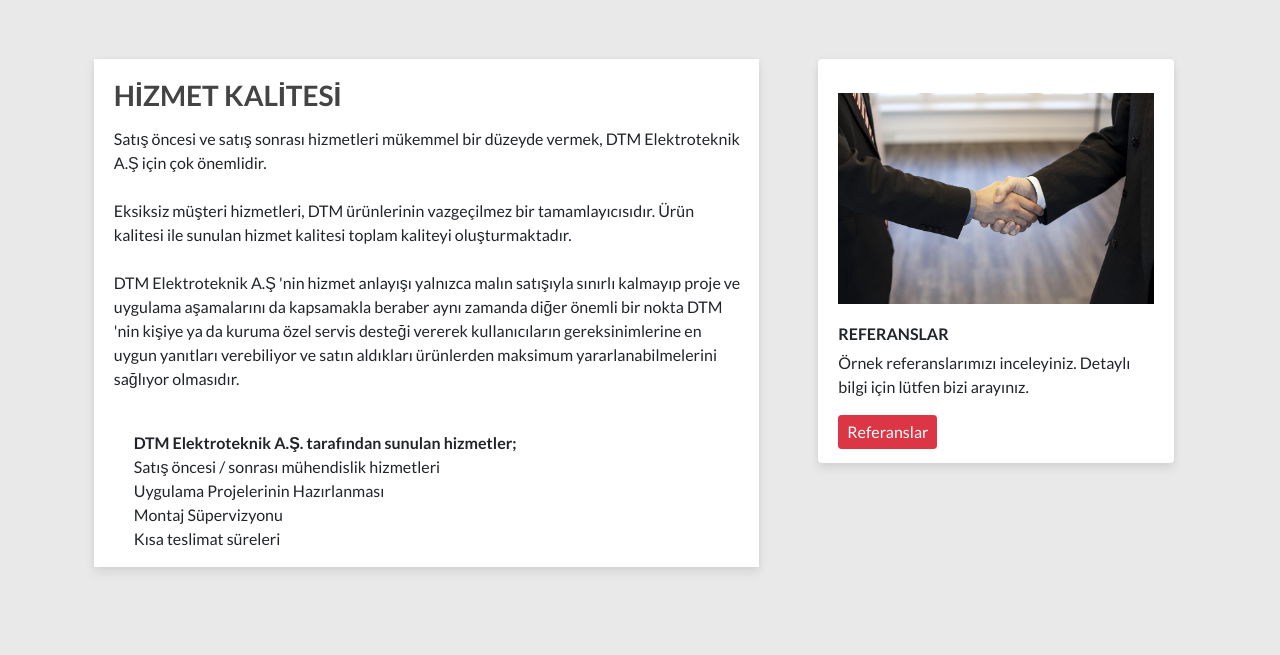
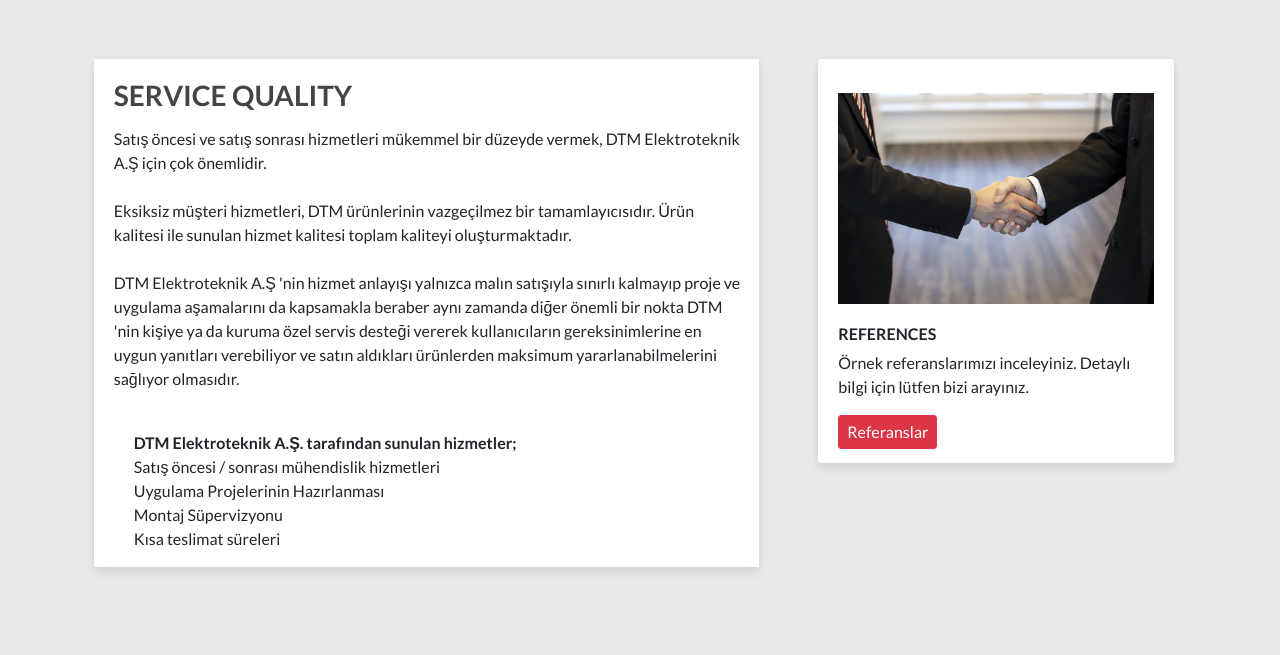
Before and after one commit to ozgurozbek/dtmelektroteknik, a Flask app: page /hizmetler in a window 1280 px wide; the page is wider, and only the part inside the window is pictured. Shown: the part 617-1272 px from the top of that part. Run offline with Flask 2, Linux system fonts and the light colour scheme; some libraries are stand-ins or nearby versions.

Commit message:
lang_patch_3

```diff
--- a/main.py
+++ b/main.py
@@ -4,8 +4,10 @@
 app.secret_key = 'random string'
 
 translations = [
-    ["tur","Ana Sayfa","Kurumsal","Hakkımızda","Ürünler","Ürünlerimiz","AYDINLATMA","ALÇAK GÜÇ","ORTA GÜÇ","YÜKSEK GÜÇ","İletişim","Kullanım Alanları","Hizmetler","Referanslar","Sertifikalar","Haberler","Hızlı Navigasyon","DTM Elektroteknik A.Ş."],
-    ["eng","Homepage","Corporate","About Us","Products","Our Products","LIGHTNING","LOW POWER","MEDIUM POWER","HIGH POWER","Contact Us","Application Areas","Services","References","Certificates","Announcements","Fast Navigation","DTM Electrotechnical Inc."]
+    ["tr","Ana Sayfa","Kurumsal","Hakkımızda","Ürünler","Ürünlerimiz","AYDINLATMA","ALÇAK GÜÇ","ORTA GÜÇ","YÜKSEK GÜÇ"
+    ,"İletişim","Kullanım Alanları","Hizmetler","Referanslar","Sertifikalar","Haberler","Hızlı Navigasyon","DTM Elektroteknik A.Ş."],
+    ["eng","Homepage","Corporate","About Us","Products","Our Products","LIGHTNING","LOW POWER","MEDIUM POWER","HIGH POWER"
+    ,"Contact Us","Application Areas","Services","References","Certificates","Announcements","Fast Navigation","DTM Electrotechnical Inc."]
 ]
 # 0: Tur, 1: Eng
 @app.route('/set_lang', methods = ['POST'])
--- a/templates/hizmetler.html
+++ b/templates/hizmetler.html
@@ -3,15 +3,23 @@
 
 <head>
     {% include 'HEAD.html' %}
-    <title>Hizmetler | DTM ELEKTROTEKNİK A.Ş. </title>
+    <title>{{ translation[12] }} | {{ translation[17] }} </title>
 </head>
 
 <body>
     {% include 'nav.html' %}
     <div class="">
         <div id="hizmetler" class="parallax">
-            <h1>HİZMETLER</h1>
-            <p>Müşteri Memnuniyeti Bizim İçin Önemlidir.</p>
+            <h1>{% if session['language'] == 0 %}
+                HİZMETLER
+                {% else %}
+                SERVICES
+                {% endif %}</h1>
+            <p>{% if session['language'] == 0 %}
+                Müşteri memnuniyeti bizim için önemlidir.
+                {% else %}
+                The customer is important to us.
+                {% endif %}</p>
         </div>
     </div>
 
@@ -21,17 +29,18 @@
         <div class="row justify-content-around">
             <div id="maintext" class="col-md-7 col-sm-12">
                 <h3>
+                {% if session['language'] == 0 %}
                     HİZMET KALİTESİ
+                {% else %}
+                    SERVICE QUALITY
+                {% endif %}
                 </h3>
                 <p>
                     <br><br>Satış öncesi ve satış sonrası hizmetleri mükemmel bir düzeyde vermek, DTM Elektroteknik A.Ş
-                    için
-                    çok
-                    önemlidir. <br><br>
+                    için çok önemlidir. <br><br>
 
                     Eksiksiz müşteri hizmetleri, DTM ürünlerinin vazgeçilmez bir tamamlayıcısıdır. Ürün kalitesi ile
-                    sunulan
-                    hizmet kalitesi toplam kaliteyi oluşturmaktadır.<br><br>
+                    sunulan hizmet kalitesi toplam kaliteyi oluşturmaktadır.<br><br>
 
                     DTM Elektroteknik A.Ş 'nin hizmet anlayışı yalnızca malın satışıyla sınırlı kalmayıp proje ve
                     uygulama
@@ -54,7 +63,7 @@
                     <div class="cards-inner ">
                         <img src="../static/img/dtm-hizmetler.jpg" alt="">
                     </div>
-                    <h3 class="align-self-center">REFERANSLAR</h3>
+                    <h3 class="align-self-center text-uppercase">{{ translation[13] }}</h3>
                     <p>Örnek referanslarımızı inceleyiniz. Detaylı bilgi için lütfen bizi arayınız.</p>
                     <button id="sidecardbutton" type="button" class="btn btn-danger btn-sm">Referanslar</button>
                 </div>
--- a/templates/mainpage.html
+++ b/templates/mainpage.html
@@ -4,7 +4,7 @@
 <head>
   {% include 'HEAD.html' %}
 
-  <title>DTM ELEKTROTEKNİK A.Ş.</title>
+  <title>{{ translation[17] }}</title>
 </head>
 
 <body>
```
